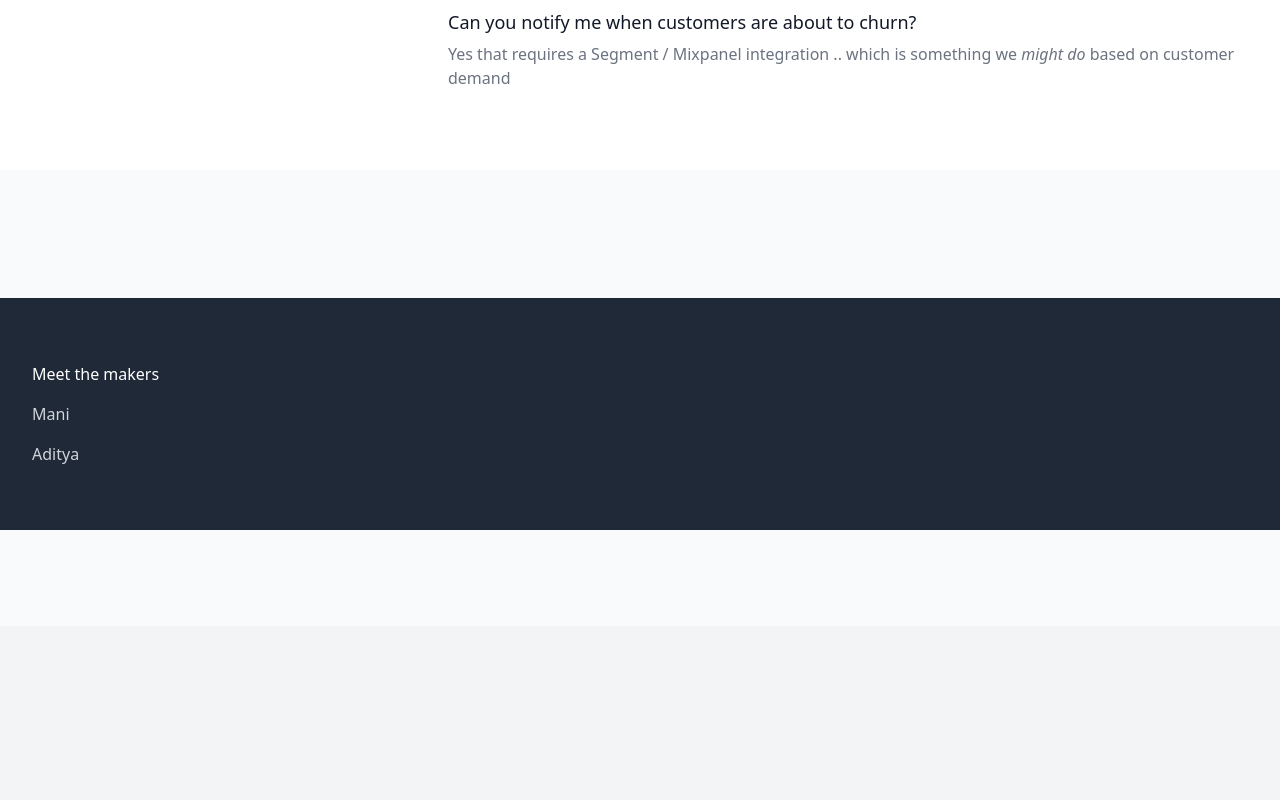
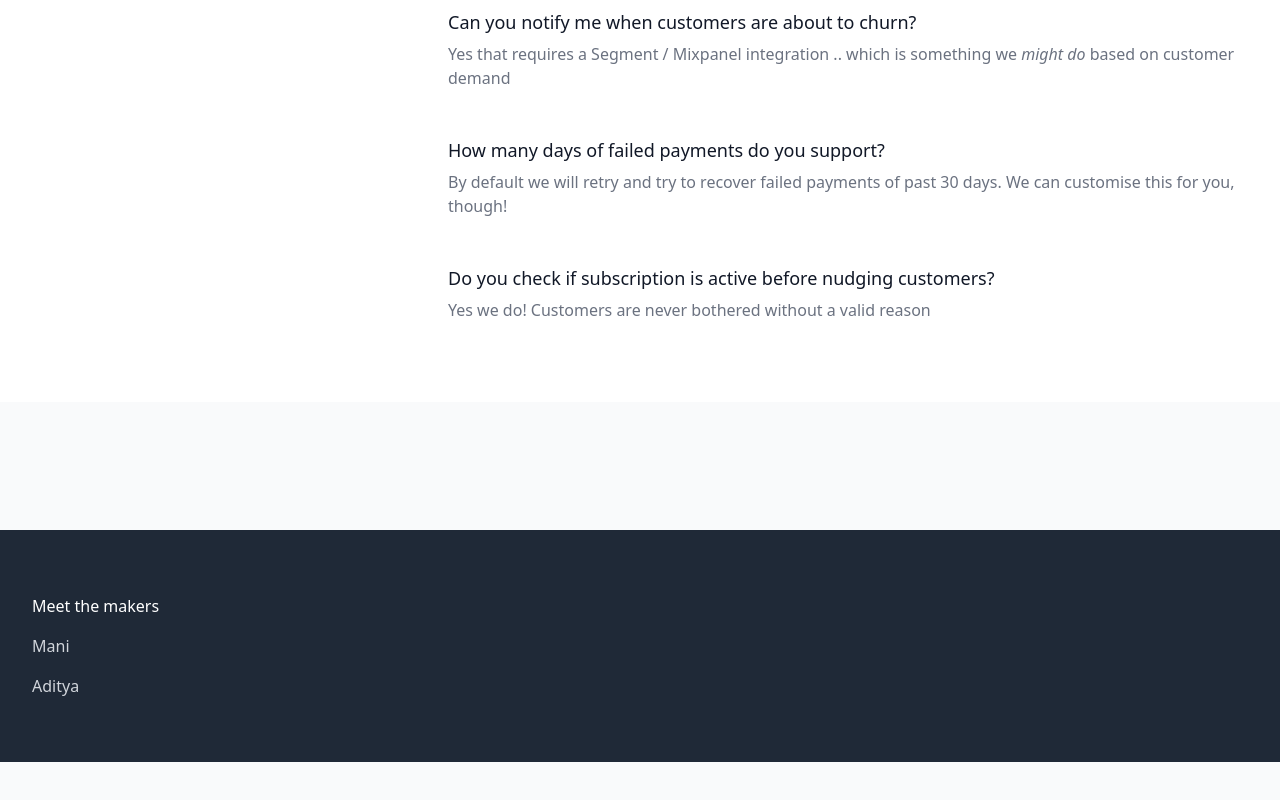
Before and after one commit to adityarao310/projectx-marketing, a plain HTML site: page index.html in a window 1280 px wide. Shown: the part 3118-3918 px from the top of the page. Before the commit the page ends 3744 px from the top, so only its background shows below. Drawn offline with Linux system fonts and the light colour scheme; a script that the page names is missing.

Commit message:
Update index.html

```diff
--- a/index.html
+++ b/index.html
@@ -387,6 +387,14 @@
               <dt class="text-lg leading-6 font-medium text-gray-900">Can you notify me when customers are about to churn?</dt>
               <dd class="mt-2 text-base text-gray-500">Yes that requires a Segment / Mixpanel integration .. which is something we <em>might do</em> based on customer demand</dd>
             </div>
+            <div>
+              <dt class="text-lg leading-6 font-medium text-gray-900">How many days of failed payments do you support?</dt>
+              <dd class="mt-2 text-base text-gray-500">By default we will retry and try to recover failed payments of past 30 days. We can customise this for you, though!</dd>
+            </div>
+            <div>
+              <dt class="text-lg leading-6 font-medium text-gray-900">Do you check if subscription is active before nudging customers?</dt>
+              <dd class="mt-2 text-base text-gray-500">Yes we do! Customers are never bothered without a valid reason</dd>
+            </div>
           </dl>
 
         </div>
```
